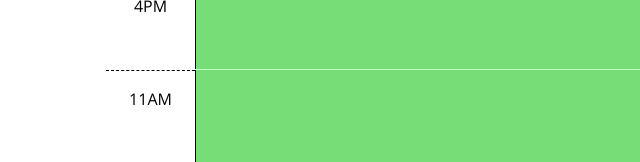
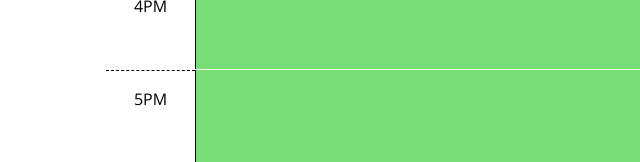
Before and after one commit to apatiga/HW-5, a plain HTML site: page Develop/index.html in a window 1280 px wide. Shown: the part 931-1093 px from the top of the page, 0-640 px from the left. Drawn offline with nearby package versions, Linux system fonts and the light colour scheme.

```diff
--- a/Develop/index.html
+++ b/Develop/index.html
@@ -107,7 +107,7 @@
       </div>
 
       <div id="hour-17" class="row time-block future">
-        <div class="col-2 col-md-1 hour text-center py-3">11AM</div>
+        <div class="col-2 col-md-1 hour text-center py-3">5PM</div>
         <textarea class="col-8 col-md-10 description" rows="3"> </textarea>
         <button class="btn saveBtn col-2 col-md-1" aria-label="save">
           <i class="fas fa-save" aria-hidden="true"></i>
```
Also changed, not shown: Develop/script.js (+8 -8 lines).
